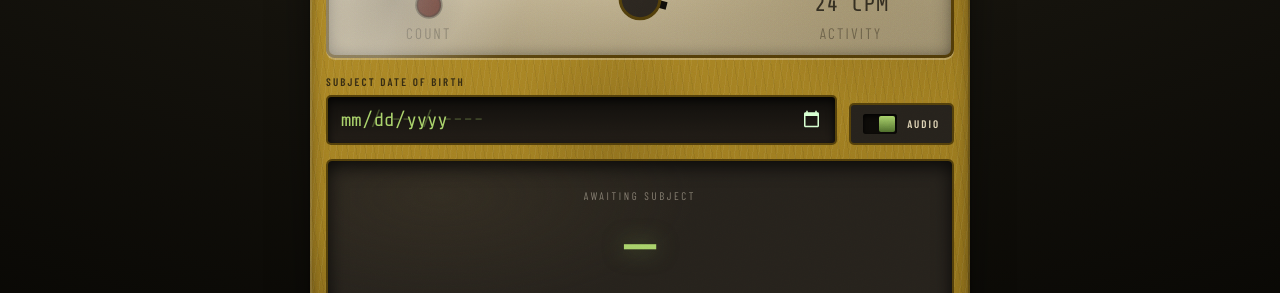
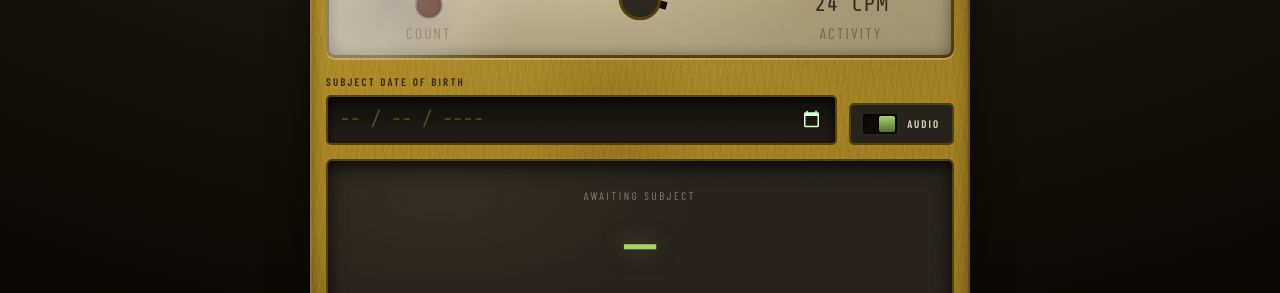
Before and after one commit to ahecht/ahecht.github.io, a Jekyll site: the page barry/index.html, which Jekyll copies as it is, in a window 1280 px wide. Shown: the part 457-750 px from the top of the page. Built offline with Jekyll 4.4.1, drawn with Linux system fonts in a browser that asks for light colours.

Commit message:
Stop the native date placeholder printing under ours
Desktop browsers draw their own mm/dd/yyyy in an empty date field. The
stand-in placeholder added for iOS - which draws nothing there - was
painting on top of it, so the field read as already filled and gave no
sign that anything was required.

Hides the native text by making the input's colour transparent while the
field is empty and unfocused, since the placeholder renders in the input's
own colour; focus hands the field straight back so the real segments are
there to type into. Done by colour rather than ::-webkit-datetime-edit so
it holds outside WebKit.

The placeholder now also breathes slowly, to read as a register waiting
for input rather than a value already present. Held still under
prefers-reduced-motion.

Co-Authored-By: Claude Opus 5 (1M context) <noreply@anthropic.com>
Claude-Session: https://claude.ai/code/session_01HNcNgo6iCjBDEABU2X3JA7

```diff
--- a/barry/index.html
+++ b/barry/index.html
@@ -174,9 +174,18 @@ input[type=date]::-webkit-calendar-picker-indicator{filter:invert(1) sepia(1) sa
   position:absolute;left:14px;top:0;bottom:0;
   display:none;align-items:center;pointer-events:none;
   font-family:'Share Tech Mono',monospace;font-size:19px;
-  color:rgba(168,209,106,.3);
+  color:rgba(168,209,106,.34);
+  animation:await 2.4s ease-in-out infinite;   /* an empty register waiting for input */
 }
 .datewrap.empty::after{display:flex}
+/* Desktop browsers print their own mm/dd/yyyy in the input's own colour, which
+   lands underneath ours. Make it transparent while the field is empty and
+   unfocused, then hand the field straight back the moment it is focused so the
+   real segments are there to type into. Colour-based so it works outside WebKit. */
+.datewrap.empty input{color:transparent}
+.datewrap.empty:focus-within input{color:var(--radium-hot)}
+.datewrap.empty:focus-within::after{display:none}
+@keyframes await{0%,100%{opacity:1}50%{opacity:.42}}
 
 .switch{
   display:flex;align-items:center;gap:10px;cursor:pointer;user-select:none;
@@ -334,6 +343,7 @@ dl{margin:0}
 @media (prefers-reduced-motion:reduce){
   #needle{transition:none}
   .lamp{transition:none}
+  .datewrap::after{animation:none}
 }
 </style>
 </head>
```
